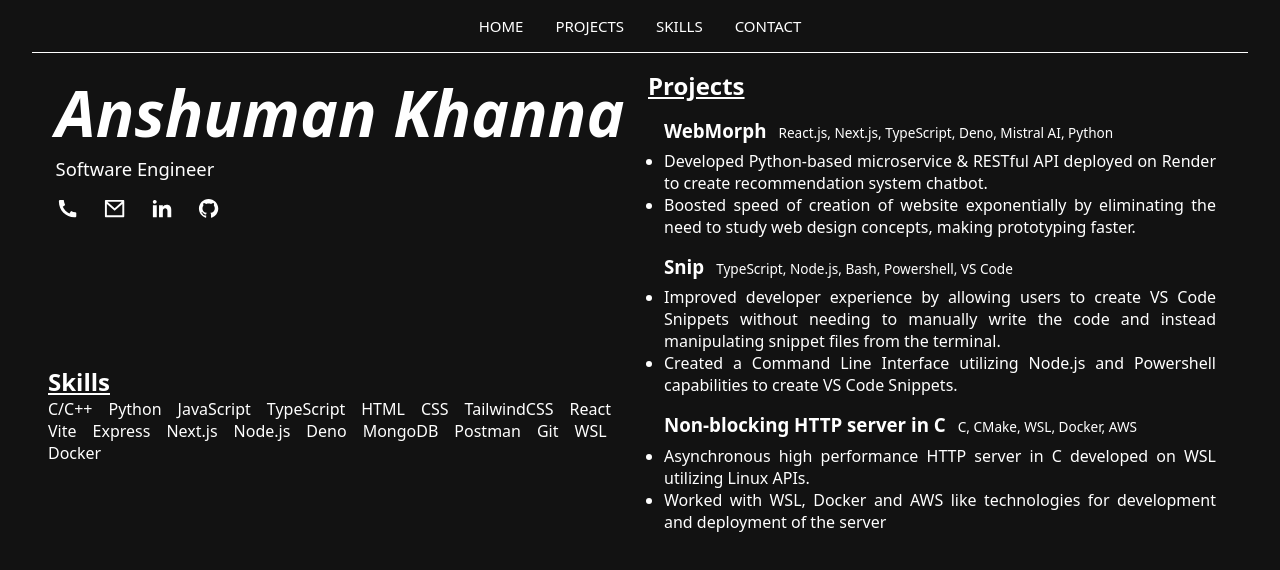
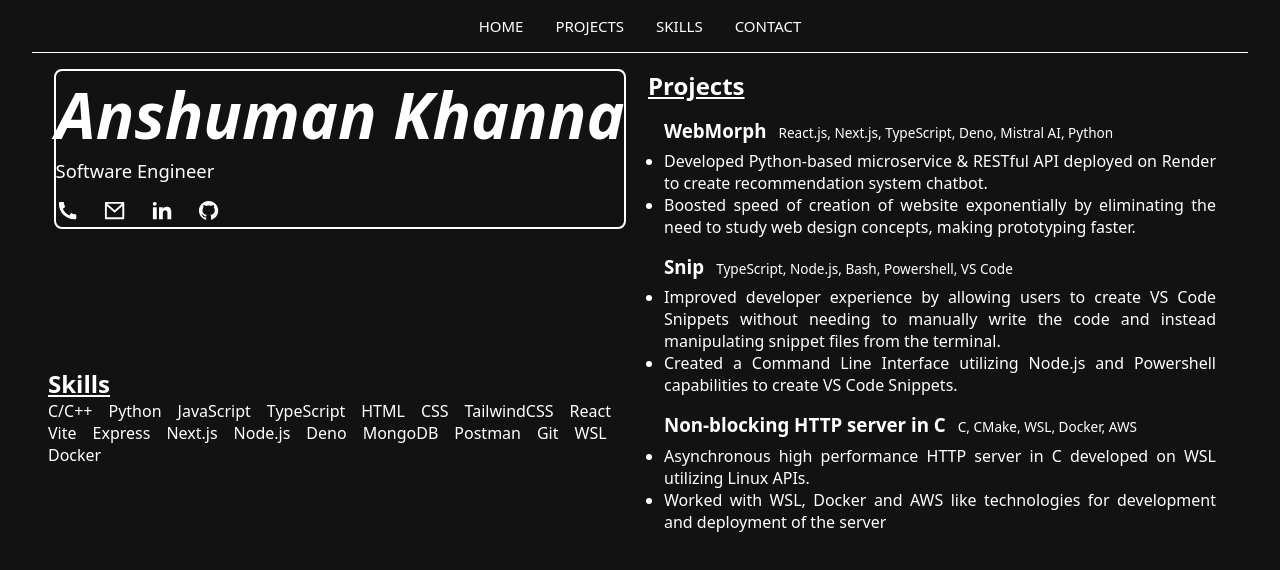
Before and after one commit to Anshumankhanna/portfolio, a React (Vite) app: page / in a window 1280 px wide. Shown: the top 570 px of the page. Built offline with nearby package versions, Linux system fonts and the light colour scheme.

Commit message:
Added create-component.sh to .gitignore

```diff
--- a/src/components/Profile/Profile.tsx
+++ b/src/components/Profile/Profile.tsx
@@ -2,7 +2,7 @@ import "@/components/Profile/Profile.css";
 
 export default function Profile() {
 	return (
-		<address className="profile">
+		<address className="profile section--border">
 			<hgroup className="profile__hgroup">
 				<h1 className="profile__name">Anshuman Khanna</h1>
 				<p className="profile__title">Software Engineer</p>
```
Also changed, not shown: 1 other file (tests, documents, lock files or other folders).
